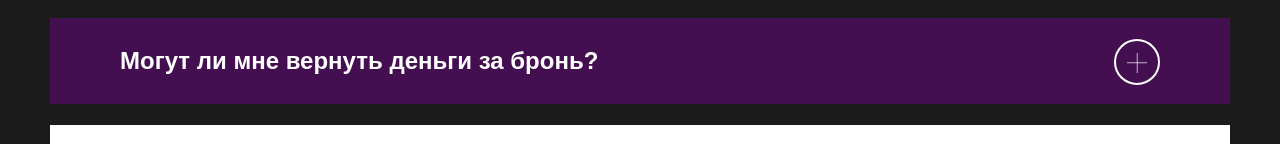
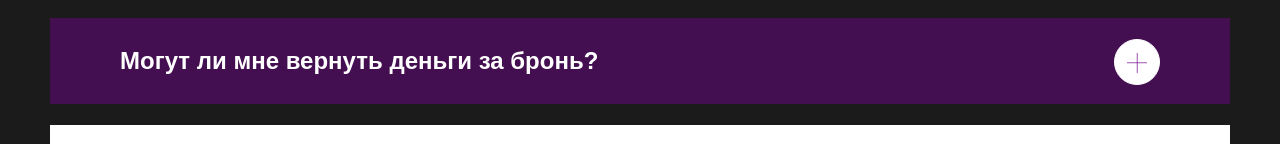
Before and after one commit to FedoseevDmitry/go, a plain HTML site: page index.html in a window 1280 px wide. In both pictures the pointer is over the item "Могут ли мне вернуть деньги за бронь?". Shown: the part 6447-6591 px from the top of the page. Drawn offline with Linux system fonts and the light colour scheme.

Commit message:
FAQ section hover fixes

```diff
--- a/styles/faq/faq.css
+++ b/styles/faq/faq.css
@@ -56,7 +56,7 @@
 }
 
 .faq__item:nth-child(even):hover::after {
-  background-image: url("svg/open.svg");
+  background-image: url("svg/hover.svg");
   transition: all .3s ease-in-out;
 }
 
```
